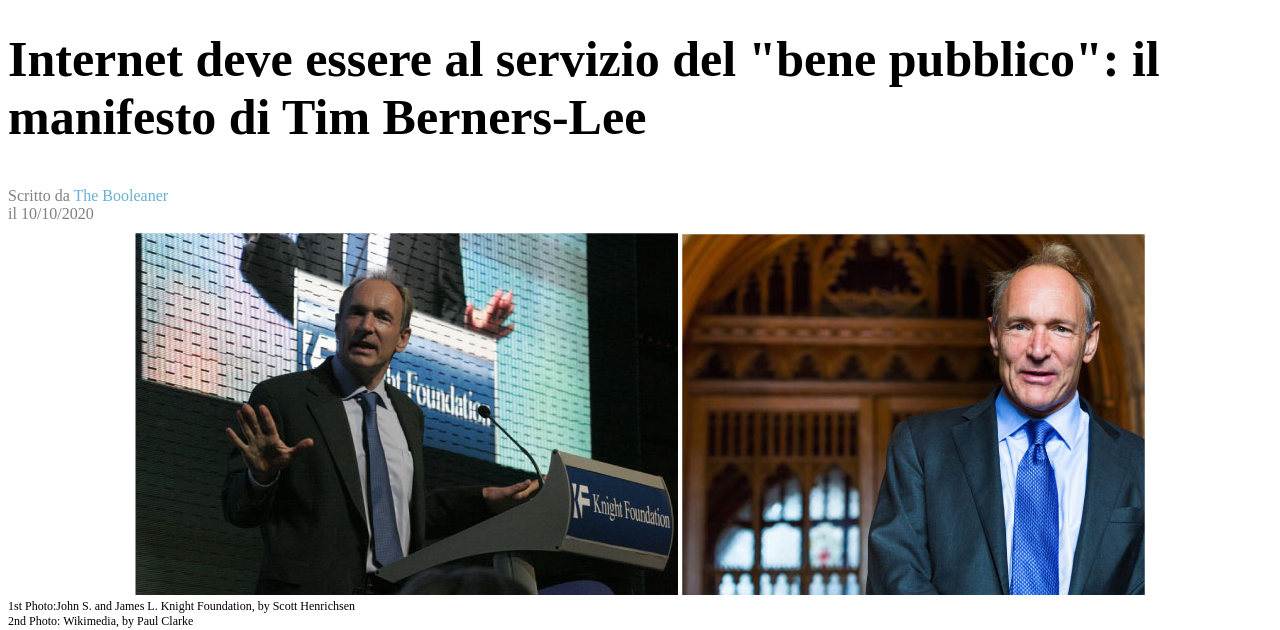
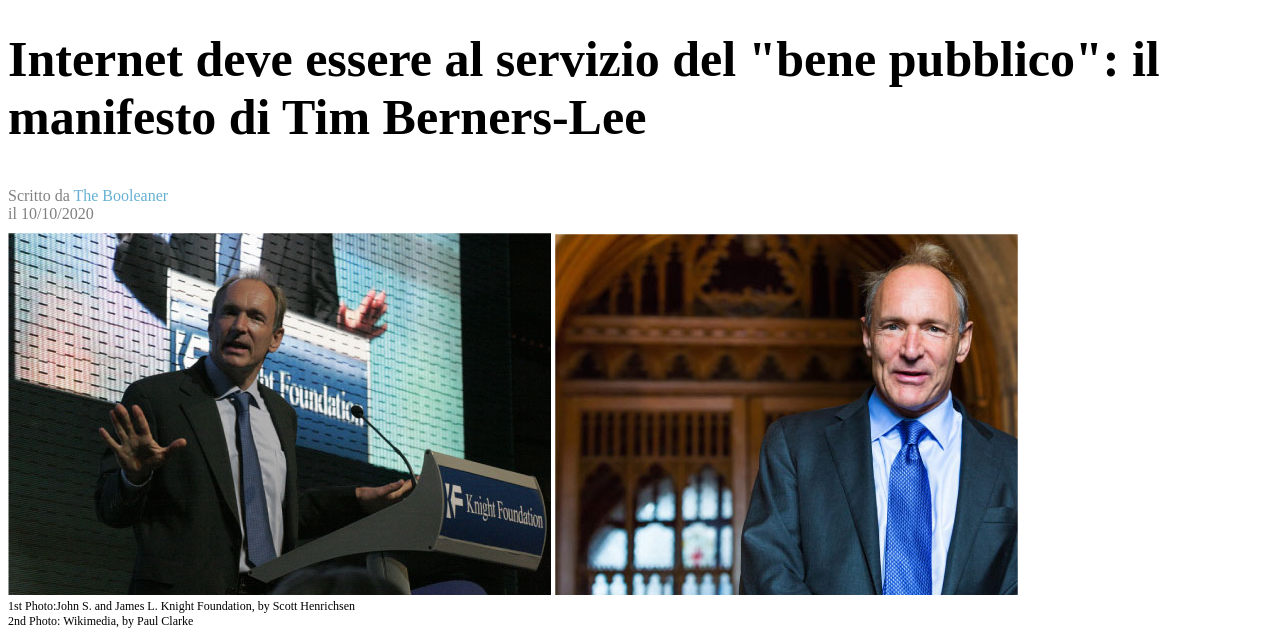
Before and after one commit to giovannidibello/html-css-booleaner, a plain HTML site: page index.html in a window 1280 px wide. Shown: the part 180-810 px from the top of the page. Drawn offline with Linux system fonts and the light colour scheme.

Commit message:
correggi errori 1.1

```diff
--- a/css/style.css
+++ b/css/style.css
@@ -19,10 +19,6 @@ h1 {
 
 .immagini, .testo {
     margin-top: 10px;
-}
-
-.immagini {
-    text-align: center;
 }
 
 .grigio {
```
